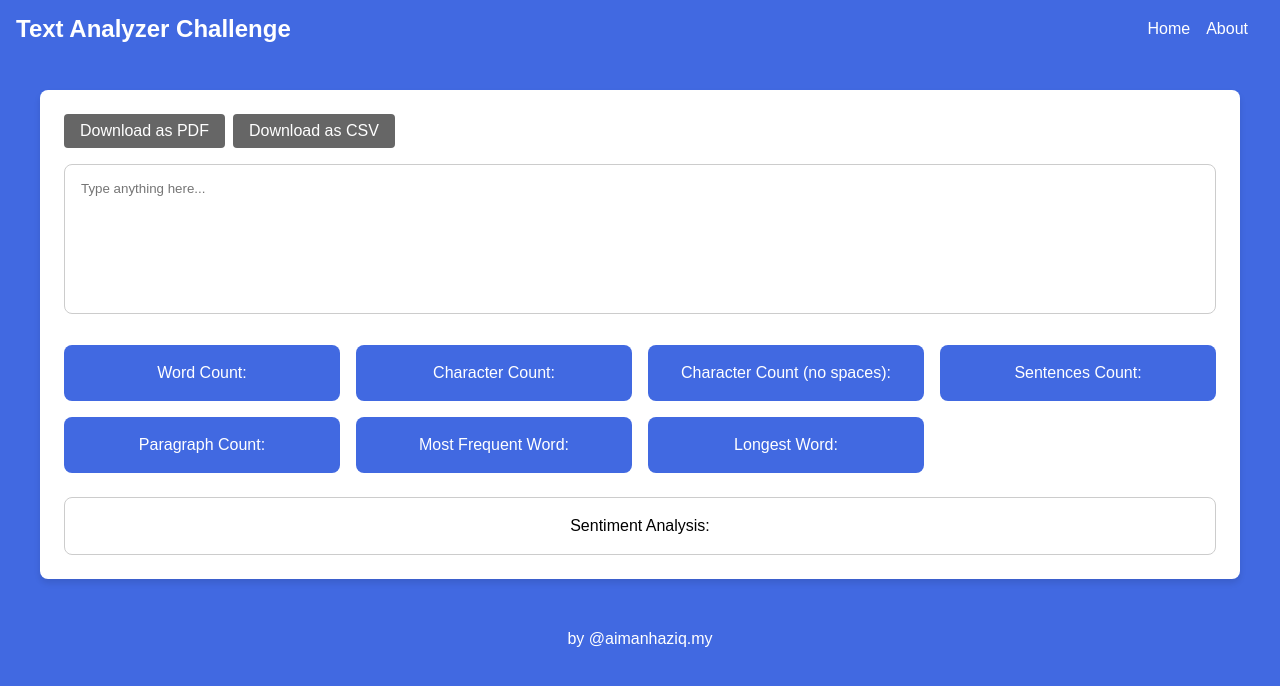
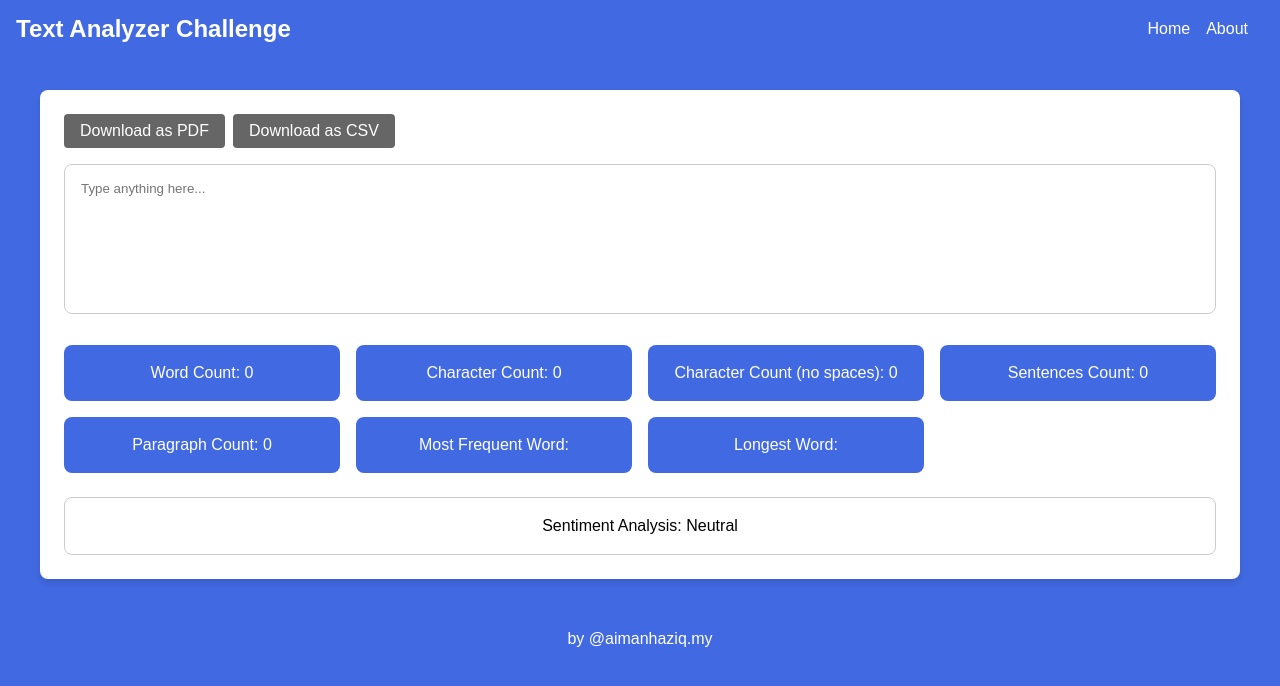
Before and after one commit to aimanhaziqmy/text-analyzer-challenge, a React (Vite) app: page / in a window 1280 px wide. Shown: the top 686 px of the page. Built offline with nearby package versions, Linux system fonts and the light colour scheme.

Commit message:
feat(TextAnalyzer): add useTextAnalysis custom hook

```diff
--- a/src/pages/TextAnalyzer.jsx
+++ b/src/pages/TextAnalyzer.jsx
@@ -1,9 +1,33 @@
-import React from 'react';
+import React, { useCallback } from 'react';
+import useTextAnalysis from '../hooks/useTextAnalysis';
 import './textAnalyzer.css';
 import Header from '../components/Header';
 import Footer from '../components/Footer';
 
 const TextAnalyzer = () => {
+  const { text, setText, analysis } = useTextAnalysis();
+
+  // Function to handle PDF download
+  const handleDownloadPDF = useCallback(() => {
+    window.print();
+    console.log('Downloading PDF...');
+  }, [analysis]);
+
+  // Function to handle CSV download
+  const handleDownloadCSV = useCallback(() => {
+    const headers = Object.keys(analysis).join(',');
+    const values = Object.values(analysis).join(',');
+    const csvContent = `${headers}\n${values}`;
+
+    const blob = new Blob([csvContent], { type: 'text/csv' });
+    const url = window.URL.createObjectURL(blob);
+    const a = document.createElement('a');
+    a.href = url;
+    a.download = 'text-analysis.csv';
+    a.click();
+    window.URL.revokeObjectURL(url);
+  }, [analysis]);
+
   return (
     <div className="app">
       <Header />
@@ -12,11 +36,13 @@ const TextAnalyzer = () => {
           <div className="download-buttons">
             <button
               className="download-btn"
+              onClick={handleDownloadPDF}
             >
               Download as PDF
             </button>
             <button
               className="download-btn"
+              onClick={handleDownloadCSV}
             >
               Download as CSV
             </button>
@@ -25,34 +51,36 @@ const TextAnalyzer = () => {
           <textarea
             className="text-input"
             placeholder="Type anything here..."
+            value={text}
+            onChange={(e) => setText(e.target.value)}
           />
 
           <div className="stats-grid">
             <div className="stat-box">
-              Word Count:
+              Word Count: {analysis.wordCount}
             </div>
             <div className="stat-box">
-              Character Count:
+              Character Count: {analysis.charCount}
             </div>
             <div className="stat-box">
-              Character Count (no spaces):
+              Character Count (no spaces): {analysis.charNoSpaces}
             </div>
             <div className="stat-box">
-              Sentences Count:
+              Sentences Count: {analysis.sentenceCount}
             </div>
             <div className="stat-box">
-              Paragraph Count:
+              Paragraph Count: {analysis.paragraphCount}
             </div>
             <div className="stat-box">
-              Most Frequent Word:
+              Most Frequent Word: {analysis.mostFrequentWord}
             </div>
             <div className="stat-box">
-              Longest Word:
+              Longest Word: {analysis.longestWord}
             </div>
           </div>
 
           <div className="sentiment-box">
-            Sentiment Analysis:
+            Sentiment Analysis: {analysis.sentiment}
           </div>
         </div>
       </main>
```
